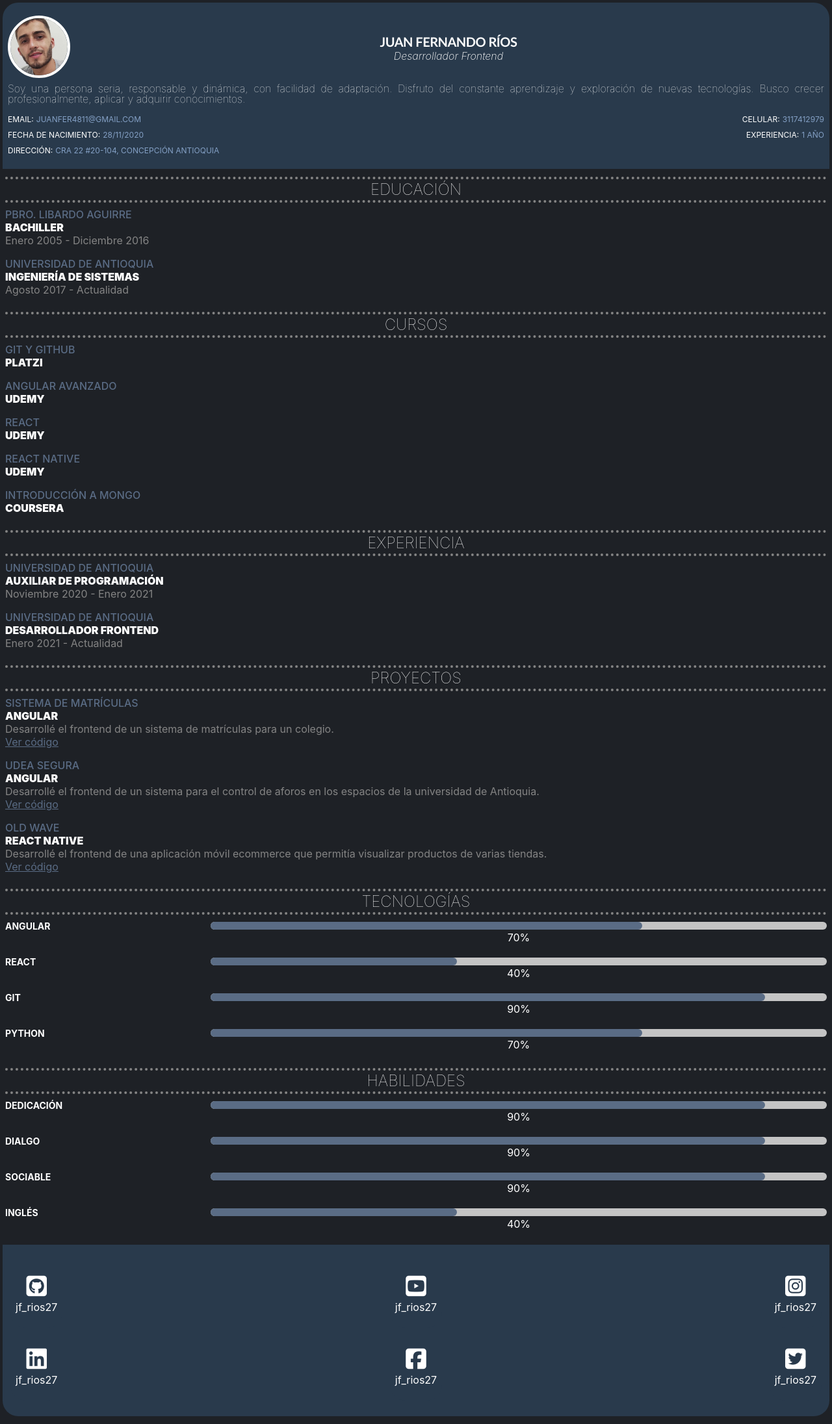
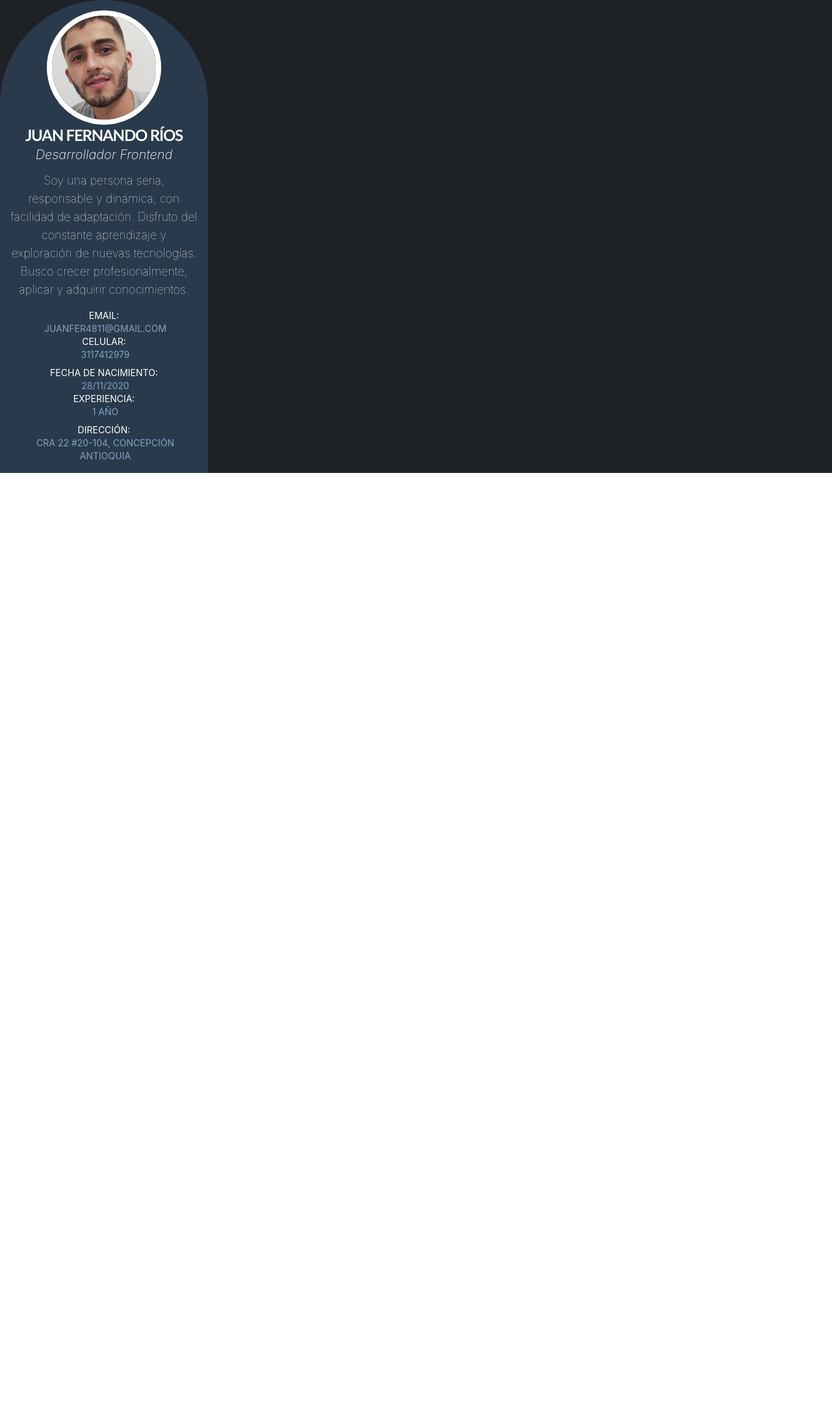
Before and after one commit to JuanFRios/hoja-de-vida, a React (Create React App) app: page / in a window 1280 px wide. Shown: the whole page at 65% size. After the commit the page ends 800 px from the top, so only its background shows below. Built offline with nearby package versions, Linux system fonts and the light colour scheme.

Commit message:
Hoja de vida en tablet

```diff
--- a/src/components/Footer.jsx
+++ b/src/components/Footer.jsx
@@ -3,18 +3,18 @@ import RedSocial from './RedSocial'
 
 const Footer = () => {
     return (
-        <div className="bg-AzulMedio py-5 px-2 m-1 rounded-b-3xl flex justify-between">
+        <div className="footer">
             <div className="flex flex-col">
-                <RedSocial icono="github-square" usuario="jf_rios27" />
-                <RedSocial icono="linkedin" usuario="jf_rios27" />
+                <RedSocial icono="github-square" usuario="juanfrios" />
+                <RedSocial icono="linkedin" usuario="juanfrios27" />
             </div>
             <div className="flex flex-col">
-                <RedSocial icono="youtube-square" usuario="jf_rios27" />
-                <RedSocial icono="facebook-square" usuario="jf_rios27" />
+                <RedSocial icono="youtube-square" usuario="juanfer4811" />
+                <RedSocial icono="facebook-square" usuario="Juan Ríos" />
             </div>
             <div className="flex flex-col">
                 <RedSocial icono="instagram-square" usuario="jf_rios27" />
-                <RedSocial icono="twitter-square" usuario="jf_rios27" />
+                <RedSocial icono="twitter-square" usuario="@juanfrios27" />
             </div>
         </div>
     )
--- a/src/components/ItemSeccion.jsx
+++ b/src/components/ItemSeccion.jsx
@@ -5,8 +5,8 @@ const ItemSeccion = ({titulo, subtitulo, texto, link}) => {
         <div className="flex flex-col leading-tight py-2">
             <p className="uppercase text-AzulClaro font-medium">{titulo}</p>
             <p className="uppercase text-white font-black">{subtitulo}</p>
-            {texto && <p className="text-Gris text-justify">{texto}</p>}
-            {link && <a href={link} className="text-AzulClaro underline">Ver código</a>}
+            {texto && <p className="text-Gris text-justify md:text-center">{texto}</p>}
+            {link && <a href={link} target="_blank" rel="noreferrer" className="text-AzulClaro underline md:text-left">Ver código</a>}
         </div>
     )
 }
--- a/src/components/Navbar.jsx
+++ b/src/components/Navbar.jsx
@@ -1,33 +1,79 @@
 import React from 'react'
 import perfil from './../assets/perfil.jpeg'
+import { LineaPunteada } from './TituloSeccion'
+const NOMBRE = "Juan Fernando Ríos"
+const OFICIO = "Desarrollador Frontend"
+const DESCRIPCION = "Soy una persona seria, responsable y dinámica, con facilidad de adaptación. Disfruto del  constante aprendizaje y exploración de nuevas tecnologías. Busco crecer profesionalmente, aplicar y adquirir conocimientos."
 
 const Navbar = () => {
     return (
-        <div className="bg-AzulMedio py-5 px-2 m-1 rounded-t-3xl">
+        <div>
+            <div className="bg-AzulMedio py-5 px-2 m-1 rounded-t-3xl md:hidden lg:hidden">
                 <div className="flex flex-col">
                     <div className="flex items-center w-full">
-                    <img src={perfil} alt="" className="navbar" />
+                        <img src={perfil} alt="" className="navbar-img" />
                         <div className="ml-1 w-full">
                             <div className="flex flex-col items-center w-full leading-none">
-                            <p className="title">Juan Fernando Ríos</p>
-                            <p className="text-white italic font-extralight">Desarrollador Frontend</p>
+                                <p className="title">{NOMBRE}</p>
+                                <p className="text-white italic font-extralight">{OFICIO}</p>
                             </div>
                         </div>
                     </div>
-                <p className="text-justify text-white font-thin leading-none pt-2">Soy una persona seria, responsable y dinámica, con facilidad de adaptación. Disfruto del  constante aprendizaje y exploración de nuevas tecnologías. Busco crecer profesionalmente, aplicar y adquirir conocimientos.</p>
+                    <p className="descripcion">{DESCRIPCION}</p>
                 </div>
+                <InformacionPersonal />
+            </div>
+            <NavbarMd />
+            <NavbarDesktop />
+        </div>
+    )
+}
+
+const NavbarMd = () => {
+    return (
+        <div className="hidden md:flex py-5 px-2 m-1 bg-AzulMedio rounded-l-full md:items-center lg:hidden">
+            <img src={perfil} alt="" className="navbar-img" />
+            <div className="ml-1 flex flex-col md:px-2">
+                <div className="flex flex-col items-center w-full leading-none">
+                    <p className="title">{NOMBRE}</p>
+                    <p className="text-white italic font-extralight md:text-xl">{OFICIO}</p>
+                </div>
+                <p className="descripcion">{DESCRIPCION}</p>
+                <InformacionPersonal />
+            </div>
+        </div>
+
+    )
+}
+
+const NavbarDesktop = () => {
+    return (
+        <div className="hidden lg:flex h-full w-80 rounded-t-full bg-AzulMedio p-4 flex-col items-center">
+            <img src={perfil} alt="" className="navbar-img" />
+            <div className="flex flex-col items-center w-full leading-none">
+                <p className="title">{NOMBRE}</p>
+                <p className="text-white italic font-extralight md:text-xl">{OFICIO}</p>
+            </div>
+            <LineaPunteada/>
+            <p className="descripcion">{DESCRIPCION}</p>
+            <InformacionPersonal />
+        </div>
+    )
+}
+
+const InformacionPersonal = () => {
+    return (
         <div className="pt-2 flex flex-col">
-                <div className="flex justify-between pt-2">
+            <div className="flex justify-between pt-2 lg:flex-col">
                 <ItemInformacion titulo="email" texto="juanfer4811@gmail.com" />
                 <ItemInformacion titulo="celular" texto="3117412979" />
             </div>
-                <div className="flex justify-between pt-2">
+            <div className="flex justify-between pt-2 lg:flex-col">
                 <ItemInformacion titulo="fecha de nacimiento" texto="28/11/2020" />
                 <ItemInformacion titulo="experiencia" texto="1 año" />
             </div>
-                <div className="flex justify-between pt-2">
+            <div className="flex justify-between pt-2 lg:flex-col">
                 <ItemInformacion titulo="dirección" texto="cRA 22 #20-104, cONCEPCIÓN aNTIOQUIA" />
-                </div>
             </div>
         </div>
     )
@@ -35,9 +81,9 @@ const Navbar = () => {
 
 const ItemInformacion = ({ titulo, texto }) => {
     return (
-        <div className="flex">
-            <p className="uppercase text-white text-xs">{titulo}:</p>
-            <p className="uppercase text-AzulNormal text-xs pl-1"> {texto}</p>
+        <div className="flex lg:flex-col lg:text-center">
+            <p className="uppercase text-white text-xs md:text-lg lg:text-sm">{titulo}:</p>
+            <p className="uppercase text-AzulNormal text-xs pl-1 md:text-lg lg:text-sm"> {texto}</p>
         </div>
 
     );
--- a/src/components/SeccionCursos.jsx
+++ b/src/components/SeccionCursos.jsx
@@ -4,12 +4,14 @@ import TituloSeccion from './TituloSeccion'
 
 const SeccionCursos = () => {
     return (
-        <div className="p-2">
+        <div className="seccion">
             <TituloSeccion titulo="Cursos"/>
             <ItemSeccion titulo="Git y Github" subtitulo="platzi"/>
             <ItemSeccion titulo="angular avanzado" subtitulo="udemy"/>
             <ItemSeccion titulo="react" subtitulo="udemy"/>
             <ItemSeccion titulo="react native" subtitulo="udemy"/>
+            <ItemSeccion titulo="Introducción a mongo" subtitulo="coursera"/>
+            <ItemSeccion titulo="Introducción a mongo" subtitulo="coursera"/>
             <ItemSeccion titulo="Introducción a mongo" subtitulo="coursera"/>
 
         </div>
--- a/src/components/SeccionEducacion.jsx
+++ b/src/components/SeccionEducacion.jsx
@@ -4,7 +4,7 @@ import TituloSeccion from './TituloSeccion'
 
 const SeccionEducacion = () => {
     return (
-        <div className="p-2">
+        <div className="seccion">
             <TituloSeccion titulo="Educación"/>
             <ItemSeccion titulo="Pbro. libardo aguirre" subtitulo="bachiller" texto="Enero 2005 - Diciembre 2016"/>
             <ItemSeccion titulo="universidad de antioquia" subtitulo="ingeniería de sistemas" texto="Agosto 2017 - Actualidad"/>
--- a/src/components/SeccionExperiencia.jsx
+++ b/src/components/SeccionExperiencia.jsx
@@ -4,7 +4,7 @@ import TituloSeccion from './TituloSeccion'
 
 const SeccionExperiencia = () => {
     return (
-        <div className="p-2">
+        <div className="seccion">
             <TituloSeccion titulo="Experiencia"/>
             <ItemSeccion titulo="universidad de antioquia" subtitulo="auxiliar de programación" texto="Noviembre 2020 - Enero 2021"/>
             <ItemSeccion titulo="universidad de antioquia" subtitulo="desarrollador frontend" texto="Enero 2021 - Actualidad"/>
--- a/src/components/SeccionHabilidades.jsx
+++ b/src/components/SeccionHabilidades.jsx
@@ -4,7 +4,7 @@ import TituloSeccion from './TituloSeccion'
 
 const SeccionHabilidades = () => {
     return (
-        <div className="p-2">
+        <div className="seccion">
             <TituloSeccion titulo="Habilidades"/>
             <ProgressBar titulo="Dedicación" porcentaje="90" />
             <ProgressBar titulo="Dialgo" porcentaje="90" />
--- a/src/components/SeccionProyectos.jsx
+++ b/src/components/SeccionProyectos.jsx
@@ -4,11 +4,11 @@ import TituloSeccion from './TituloSeccion'
 
 const SeccionProyectos = () => {
     return (
-        <div className="p-2">
+        <div className="seccion">
             <TituloSeccion titulo="Proyectos"/>
-            <ItemSeccion titulo="sistema de matrículas" subtitulo="angular" texto="Desarrollé el frontend de un sistema de matrículas para un colegio." link="link"/>
-            <ItemSeccion titulo="Udea segura" subtitulo="angular" texto="Desarrollé el frontend de un sistema para el control de aforos en los espacios de la universidad de Antioquia." link="link"/>
-            <ItemSeccion titulo="old wave" subtitulo="react native" texto="Desarrollé el frontend de una aplicación móvil ecommerce que permitía visualizar productos de varias tiendas." link="link"/>
+            <ItemSeccion titulo="sistema de matrículas" subtitulo="angular" texto="Desarrollé el frontend de un sistema de matrículas para un colegio." link="https://github.com/JuanFRios/Matriculas-colegio-frontend"/>
+            <ItemSeccion titulo="Udea segura" subtitulo="angular" texto="Desarrollé el frontend de un sistema para el control de aforos en los espacios de la universidad de Antioquia." link="https://github.com/JuanFRios/UdeA-Segura"/>
+            <ItemSeccion titulo="old wave" subtitulo="react native" texto="Desarrollé el frontend de una aplicación móvil ecommerce que permitía visualizar productos de varias tiendas." link="https://github.com/juanesgutiz19/old-wave-RN"/>
         </div>
     )
 }
--- a/src/components/SeccionTecnologias.jsx
+++ b/src/components/SeccionTecnologias.jsx
@@ -4,7 +4,7 @@ import TituloSeccion from './TituloSeccion'
 
 const SeccionTecnologias = () => {
     return (
-        <div className="p-2">
+        <div className="seccion">
             <TituloSeccion titulo="Tecnologías"/>
             <ProgressBar titulo="angular" porcentaje="70" />
             <ProgressBar titulo="react" porcentaje="40" />
--- a/src/components/TituloSeccion.jsx
+++ b/src/components/TituloSeccion.jsx
@@ -10,7 +10,7 @@ const TituloSeccion = ({ titulo }) => {
     );
 }
 
-const LineaPunteada = () => {
+export const LineaPunteada = () => {
     return (
         <hr className="border-t-4 border-x-0 border-b-0 border-dotted border-Gris" />
     );
--- a/src/pages/index.jsx
+++ b/src/pages/index.jsx
@@ -10,15 +10,37 @@ import SeccionTecnologias from '../components/SeccionTecnologias';
 
 export const Index = () => {
     return (
-        <div className="pb-2">
+        <div>
+            <div className="pb-2 lg:hidden">
+                <Navbar />
+                <div className="md:flex md:flex-col">
+                    <div className="md:flex">
+                        <div className="md:flex md:flex-col w-full">
+                            <SeccionEducacion />
+                            <SeccionCursos />
+                        </div>
+                        <div className="md:flex md:flex-col w-full">
+                            <SeccionExperiencia />
+                            <SeccionProyectos />
+                        </div>
+                    </div>
+                    <div className="md:flex w-full">
+                        <SeccionTecnologias />
+                        <SeccionHabilidades />
+                    </div>
+                </div>
+                <Footer />
+            </div>
+            <IndexDesktop/>
+        </div>
+
+    )
+}
+
+const IndexDesktop = () => {
+    return (
+        <div>
             <Navbar/>
-            <SeccionEducacion/>
-            <SeccionCursos/>
-            <SeccionExperiencia/>
-            <SeccionProyectos/>
-            <SeccionTecnologias/>
-            <SeccionHabilidades/>
-            <Footer/>
         </div>
     )
 }
--- a/src/styles/styles.css
+++ b/src/styles/styles.css
@@ -2,15 +2,27 @@
 @tailwind components;
 @tailwind utilities;
 
-.navbar {
-    @apply h-24 rounded-full border-4 border-white
+.navbar-img {
+    @apply h-24 md:h-44 rounded-full border-8 border-white
 }
 
 .title {
-    @apply font-bold text-white uppercase text-xl tracking-tight;
+    @apply font-bold text-white uppercase text-xl tracking-tight md:text-4xl md:tracking-tighter lg:text-2xl;
     font-family: 'Gill Sans', 'Gill Sans MT', Calibri, 'Trebuchet MS', sans-serif
 }
 
+.descripcion {
+    @apply text-justify text-white font-thin leading-none pt-2 md:text-center md:text-lg
+}
+
 .icono{
-   @apply text-white text-4xl
+   @apply text-white text-4xl md:text-6xl
 }
+
+.seccion {
+    @apply p-2 w-full md:text-center flex flex-col justify-around
+}
+
+.footer {
+    @apply bg-AzulMedio py-5 px-2 m-1 rounded-b-3xl flex justify-between md:justify-around md:rounded-none md:rounded-r-full
+}
```
Lines whose indentation alone changed are shown as unchanged.
